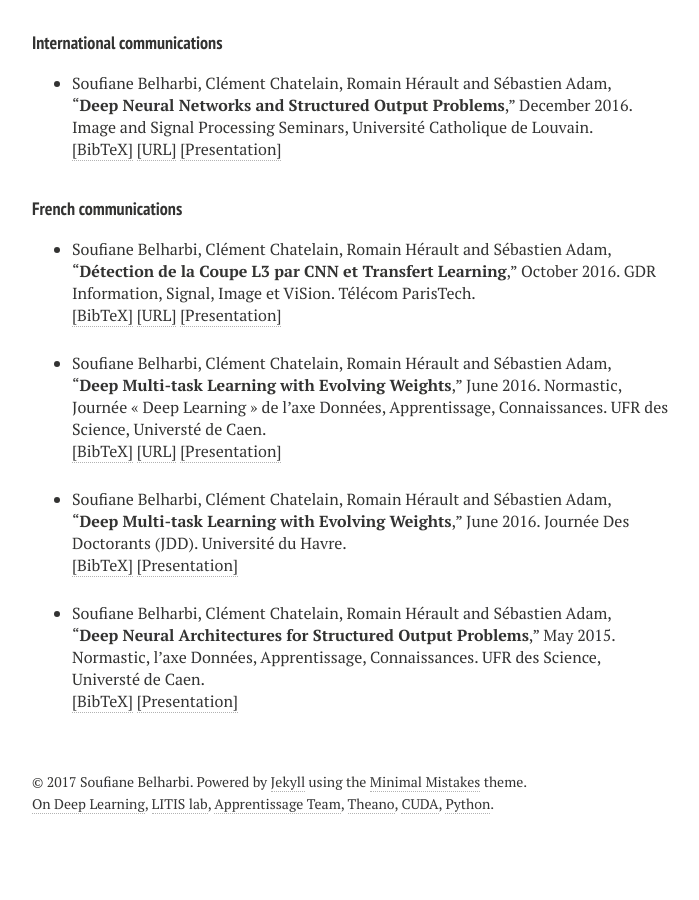
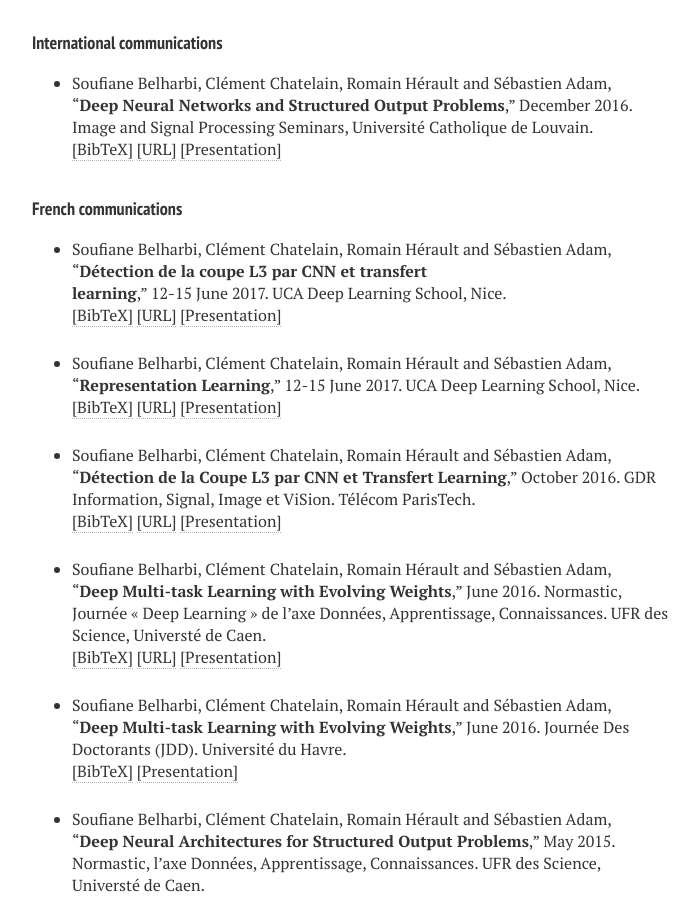
Before and after one commit to sbelharbi/sbelharbi.github.io, a Jekyll site: the page built from publications.md, in a window 1280 px wide and 900 px high, scrolled down 1001 px. Shown: the whole window, without its empty margins (288-987 px from the left). Built offline with Jekyll 4.4.1, drawn with Linux system fonts in a browser that asks for light colours; nearby versions of some CDN libraries; before the commit the page ends 1863 px from its top, so only the background shows below that.

Commit message:
end nice dl school.

```diff
--- a/_layouts/publications.html
+++ b/_layouts/publications.html
@@ -273,6 +273,56 @@ Image and Signal Processing Seminars, Université Catholique de Louvain.
 <h4 style="margin-bottom:0px;padding-top:10px;">French communications</h4>
 <!-- Generated from JabRef by PubList by Truong Nghiem at 08:02 on 2017.02.13. -->
 <ul class="biblist">
+  <!-- Item: belharbiUCANiceDLTL2017 -->
+  <li ><p>
+  Soufiane Belharbi, Clément Chatelain, Romain Hérault and Sébastien Adam,
+  <br>&ldquo;<b>Détection de la coupe L3 par CNN et transfert<br>learning</b>,&rdquo;
+
+  12-15 June
+  2017.
+  UCA Deep Learning School, Nice.
+
+  <br />
+  <a href="javascript:toggleBibtex('belharbiUCANiceDLTL2017')">[BibTeX]</a>
+  <a href="http://univ-cotedazur.fr/events/deep-learning-school">[URL]</a>
+  <a href="/publications/2017/presentation-l3-detection-UCA-Deep-Learning-School-2017-Nice.pdf">[Presentation]</a>
+  </p>
+  <div id="bib_belharbiUCANiceDLTL2017" class="bibtex noshow">
+  <pre>
+  @misc{belharbiUCANiceDLTL2017,
+    author = {Belharbi, Soufiane and Chatelain, Clément and Hérault, Romain and Adam, Sébastien},
+    title = {Détection de la coupe L3 par CNN et transfert<br>learning},
+    year = {2017},
+    url = {http://univ-cotedazur.fr/events/deep-learning-school},
+    howpublished = {UCA Deep Learning School, Nice}
+  }
+  </pre></div>
+  </li>
+  <!-- Item: belharbiUCANiceDLRL2017 -->
+  <li ><p>
+  Soufiane Belharbi, Clément Chatelain, Romain Hérault and Sébastien Adam,
+  <br>&ldquo;<b>Representation Learning</b>,&rdquo;
+
+  12-15 June
+  2017.
+  UCA Deep Learning School, Nice.
+
+  <br />
+  <a href="javascript:toggleBibtex('belharbiUCANiceDLRL2017')">[BibTeX]</a>
+  <a href="http://univ-cotedazur.fr/events/deep-learning-school">[URL]</a>
+  <a href="/publications/2017/presentation-Representation-Learning-UCA-Deep-Learning-School-2017-Nice.pdf">[Presentation]</a>
+  </p>
+  <div id="bib_belharbiUCANiceDLRL2017" class="bibtex noshow">
+  <pre>
+  @misc{belharbiUCANiceDLRL2017,
+    author = {Belharbi, Soufiane and Chatelain, Clément and Hérault, Romain and Adam, Sébastien},
+    title = {Representation Learning},
+    year = {2017},
+    url = {http://univ-cotedazur.fr/events/deep-learning-school},
+    howpublished = {UCA Deep Learning School, Nice}
+  }
+  </pre></div>
+  </li>
 <!-- Item: sbelharbiGDRISIOct2016 -->
 <li ><p>
 Soufiane Belharbi, Clément Chatelain, Romain Hérault and Sébastien Adam,
```
Also changed, not shown: bib/bib.bib (+33 -1 lines), bib/tmp.html (+17 -19 lines), index.md (+1 -1 lines), 3 other files.
